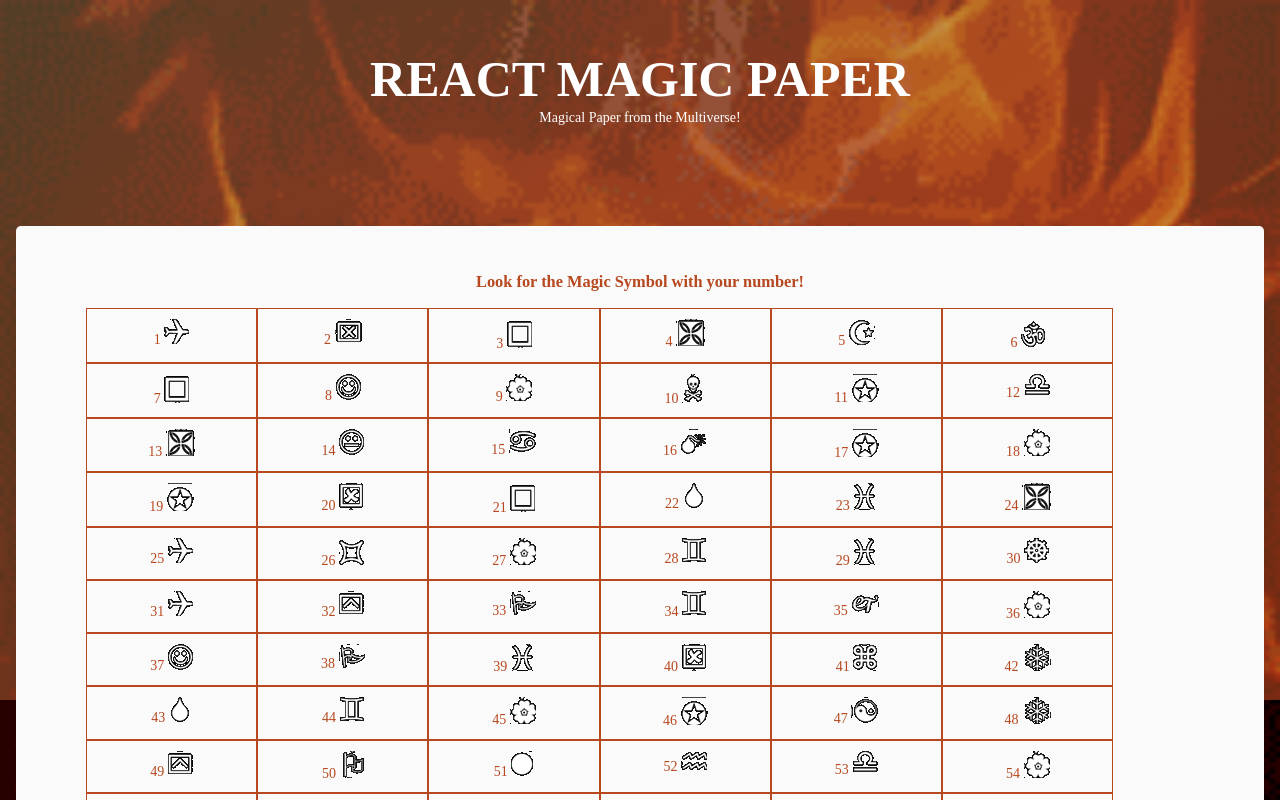
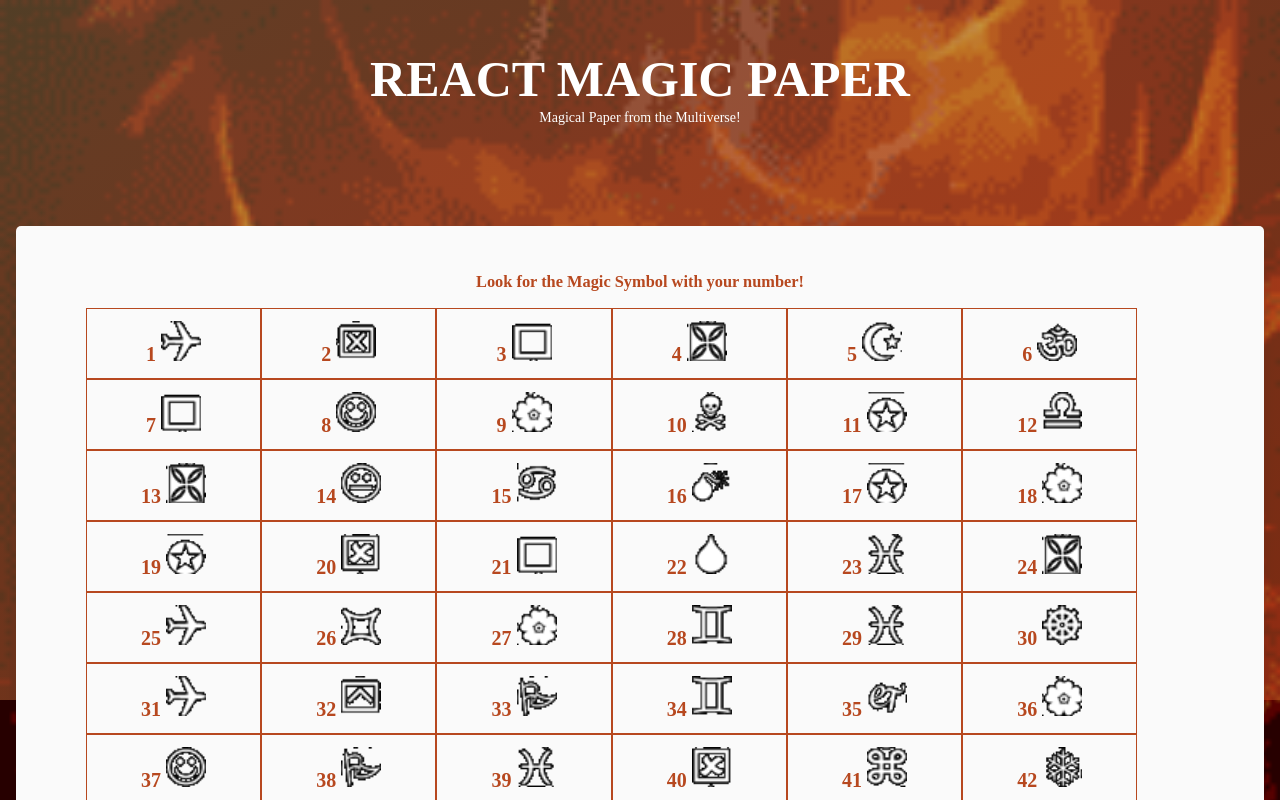
Before and after one commit to devhammed/react_magic_paper, a React (Create React App) app: page / in a window 1280 px wide. Both pictures are taken after a click on the button "Start Game". Shown: the top 800 px of the page. Built offline with nearby package versions, Linux system fonts and the light colour scheme.

Commit message:
Ready to deploy!

```diff
--- a/src/components/Magic.css
+++ b/src/components/Magic.css
@@ -7,11 +7,18 @@
 
 .Magic__symbol {
   border: 1px solid #B7481F;
-  padding: 10px;
+  padding: 12px;
   width: 13%;
+}
+
+.Magic__symbol__img {
+  width: 40px;
+  height: 40px;
 }
 
 .Magic__symbol::before {
   counter-increment: magic-symbol;
   content: counter(magic-symbol) ' ';
+  font-size: 20px;
+  font-weight: 700;
 }
--- a/src/components/Magic.js
+++ b/src/components/Magic.js
@@ -15,7 +15,7 @@ export default class Magic extends Component {
 
   componentWillMount () {
     let items = []
-    for (let i = 0; i < 99; i++) {
+    for (let i = 0; i < 100; i++) {
       if ((i + 1) % 9 === 0) { // if index is a multiple of 9
         items[i] = <MagicSymbol index={this.state.uniqueImg} key={i} />
       } else {
@@ -40,7 +40,7 @@ export default class Magic extends Component {
             <div style={{ margin: '15px auto' }} className='slide-in'>
               <h3>And your Magic Symbol is:- </h3>
               <img src={require(`../assets/img/symbols/${this.state.uniqueImg}.png`)} alt='Magic Result' className='Magic__result shake' width='50' height='50' />
-              <p>Don't be amazed alone, Kindly share this with your friends!</p>
+              <p>Amazing right? kindly share this with your friends!</p>
               <button className='button' onClick={e => this.props.changePage('about')}>Play Again</button>
             </div>
           )
--- a/src/components/MagicSymbol.js
+++ b/src/components/MagicSymbol.js
@@ -3,7 +3,10 @@ import React from 'react'
 export default (props) => {
   return (
     <li className='Magic__symbol'>
-      <img src={require(`../assets/img/symbols/${props.index}.png`)} alt={`Magic Symbol ${props.index}`} />
+      <img
+        src={require(`../assets/img/symbols/${props.index}.png`)}
+        alt={`Magic Symbol ${props.index}`}
+        className='Magic__symbol__img' />
     </li>
   )
 }
```
Also changed, not shown: package.json (+9 -2 lines), 1 other file (tests, documents, lock files or other folders).
